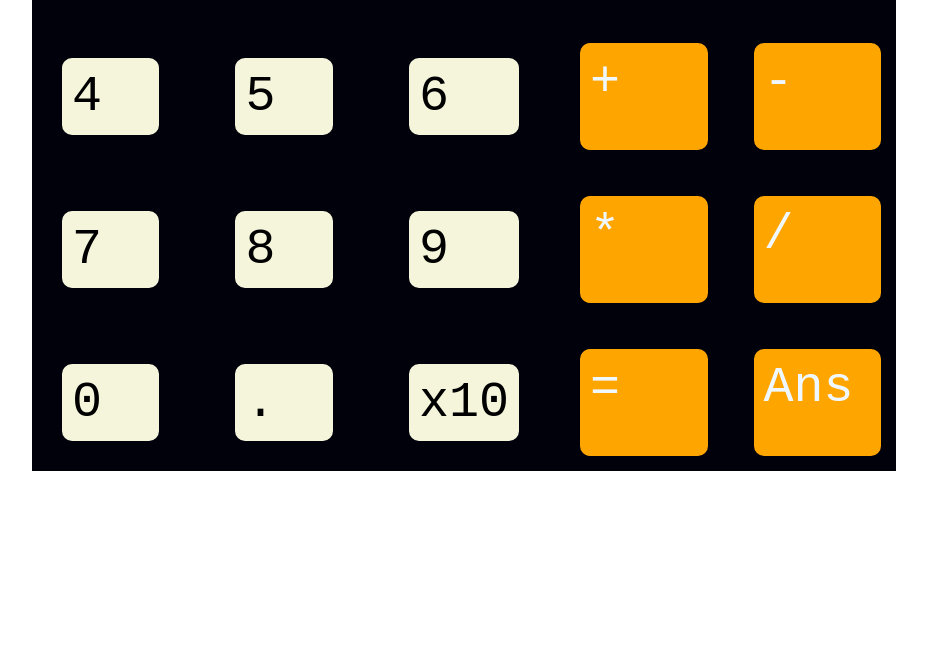
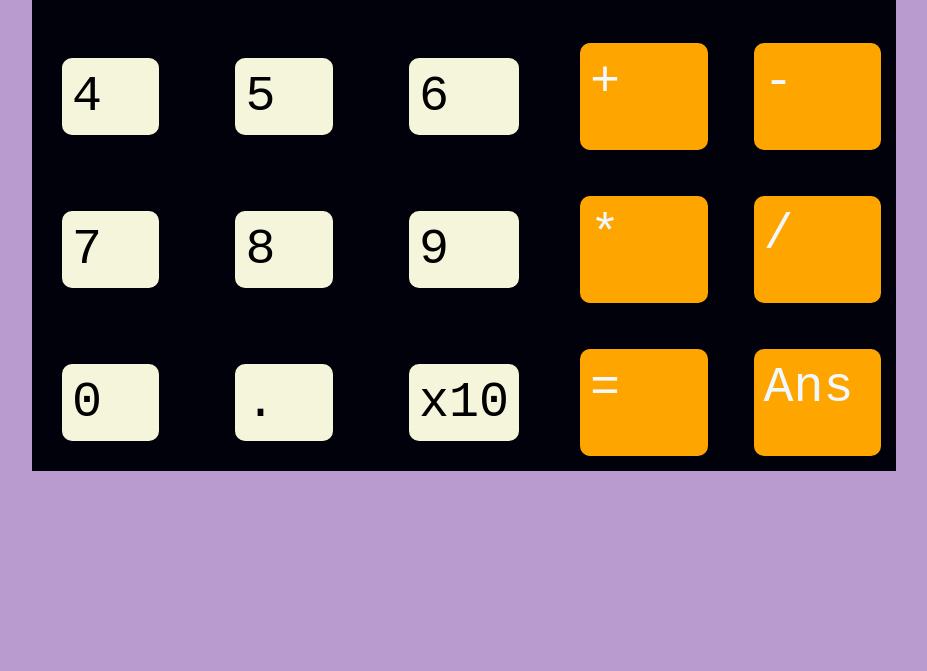
Before and after one commit to XimenaTania/calculadora, a plain HTML site: page index.html in a window 1280 px wide. Shown: the part 700-1371 px from the top of the page, without its empty margins (176-1103 px from the left). Drawn offline with Linux system fonts and the light colour scheme.

Commit message:
agregando background

```diff
--- a/style.css
+++ b/style.css
@@ -6,6 +6,10 @@
     grid-template-rows: 0.5fr 2fr 1fr 1fr 1fr 1fr;
     color: aliceblue;
     background-color: rgb(1, 1, 11);
+}
+
+body {
+    background-color: rgb(185, 155, 207);
 }
 
 .marca {
```
